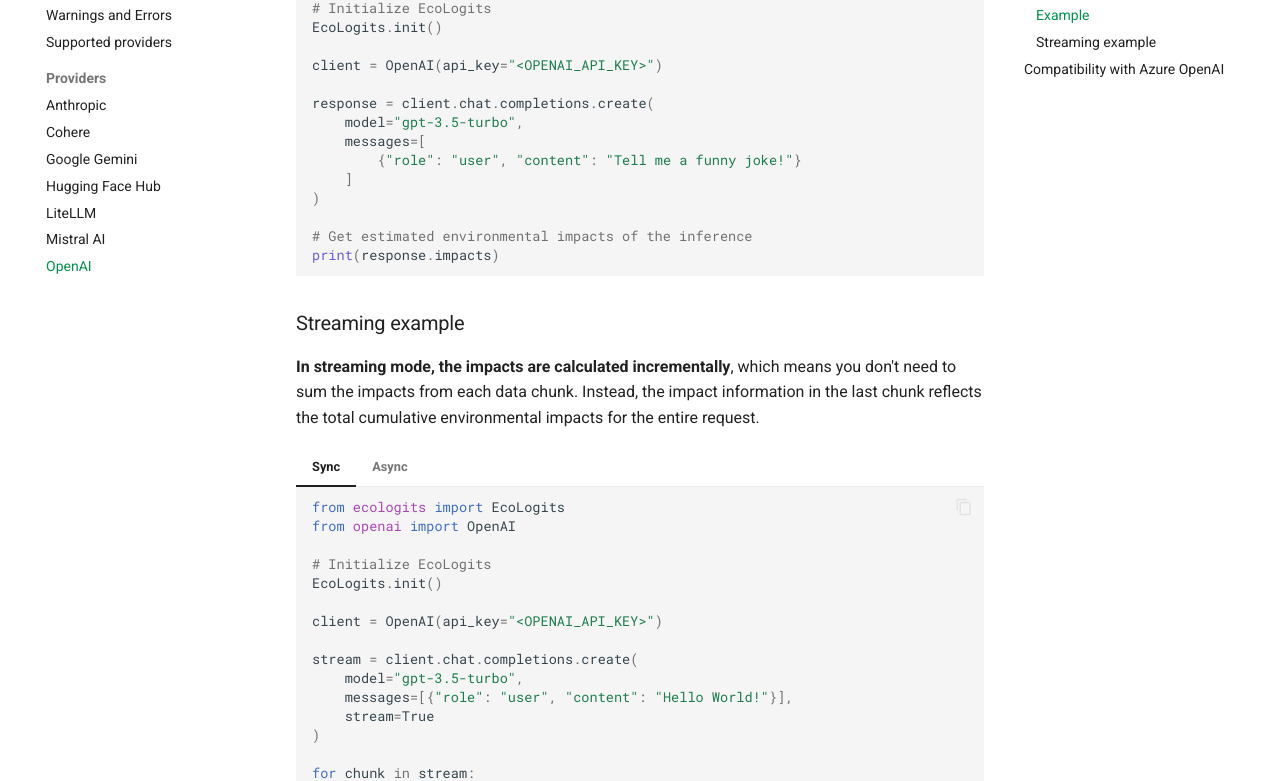
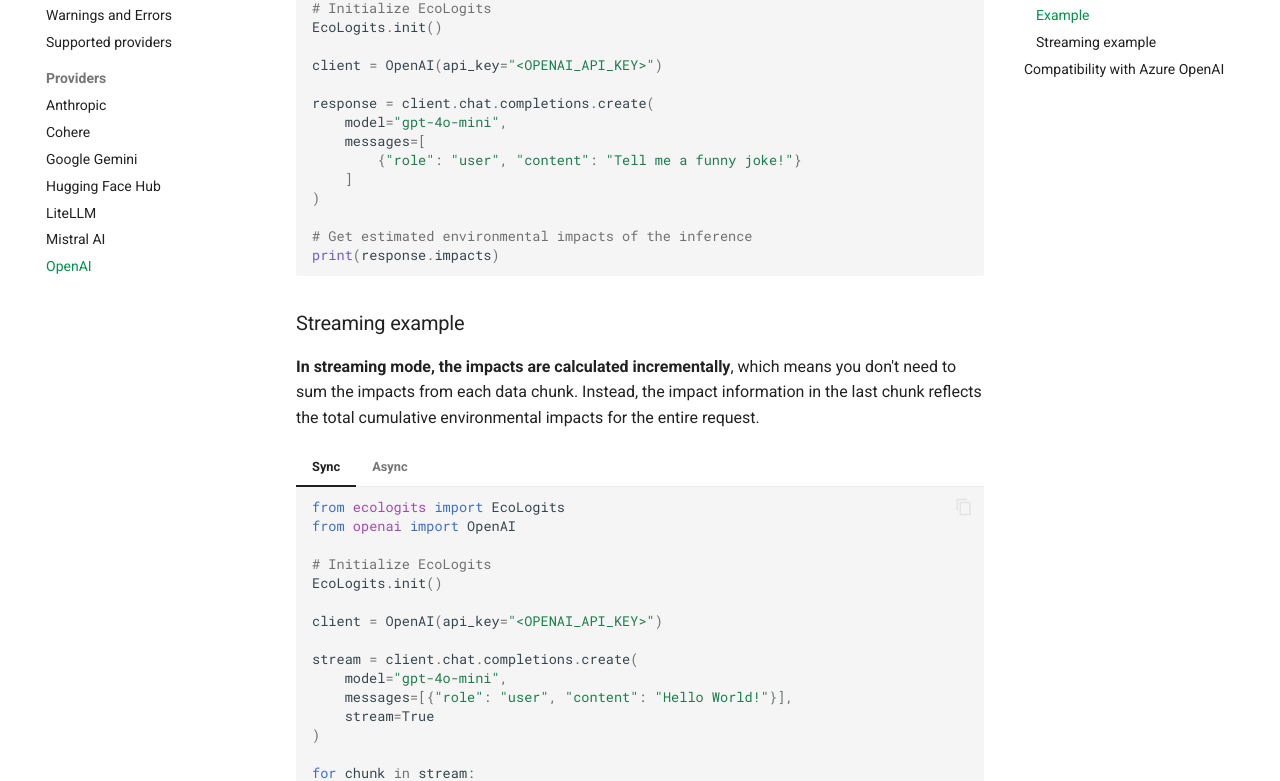
Before and after one commit to genai-impact/ecologits, an MkDocs documentation site: the page built from docs/tutorial/providers/openai.md, in a window 1280 px wide and 1400 px high, scrolled down 998 px. Shown: the part 147-928 px from the top of the window. Built offline with MkDocs 1.6.1 and Material for MkDocs 9.7.7, drawn with Linux system fonts in a browser that asks for light colours; emoji names are drawn with the system emoji font; comment, search, counter and statistics services are not loaded; the version menu is left out.

Commit message:
docs: use gpt-4o-mini in all examples

```diff
--- a/docs/tutorial/providers/openai.md
+++ b/docs/tutorial/providers/openai.md
@@ -41,7 +41,7 @@
     client = OpenAI(api_key="<OPENAI_API_KEY>")
 
     response = client.chat.completions.create(
-        model="gpt-3.5-turbo",
+        model="gpt-4o-mini",
         messages=[
             {"role": "user", "content": "Tell me a funny joke!"}
         ]
@@ -65,7 +65,7 @@
 
     async def main() -> None:
         response = await client.chat.completions.create(
-            model="gpt-3.5-turbo",
+            model="gpt-4o-mini",
             messages=[
                 {"role": "user", "content": "Tell me a funny joke!"}
             ]
@@ -94,7 +94,7 @@
     client = OpenAI(api_key="<OPENAI_API_KEY>")
 
     stream = client.chat.completions.create(
-        model="gpt-3.5-turbo",
+        model="gpt-4o-mini",
         messages=[{"role": "user", "content": "Hello World!"}],
         stream=True
     )
@@ -118,7 +118,7 @@
 
     async def main() -> None:
         stream = await client.chat.completions.create(
-            model="gpt-3.5-turbo",
+            model="gpt-4o-mini",
             messages=[
                 {"role": "user", "content": "Tell me a funny joke!"}
             ]
```
Also changed, not shown: README.md (+4 -2 lines), docs/index.md (+1 -1 lines), 1 other file.
